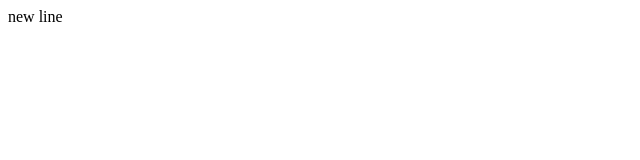
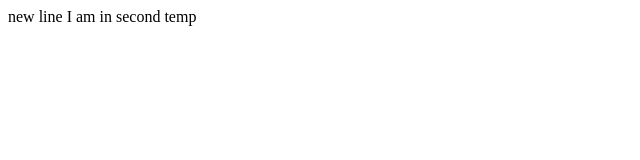
Before and after one commit to afaz-all/temp, a plain HTML site: page index.html in a window 1280 px wide. Shown: the whole page, without its empty margins (0-640 px from the left). Drawn offline with Linux system fonts and the light colour scheme.

Commit message:
I am in second

```diff
--- a/index.html
+++ b/index.html
@@ -9,5 +9,6 @@
 <body>
     new line
 
+    I am in second temp
 </body>
 </html>
```
